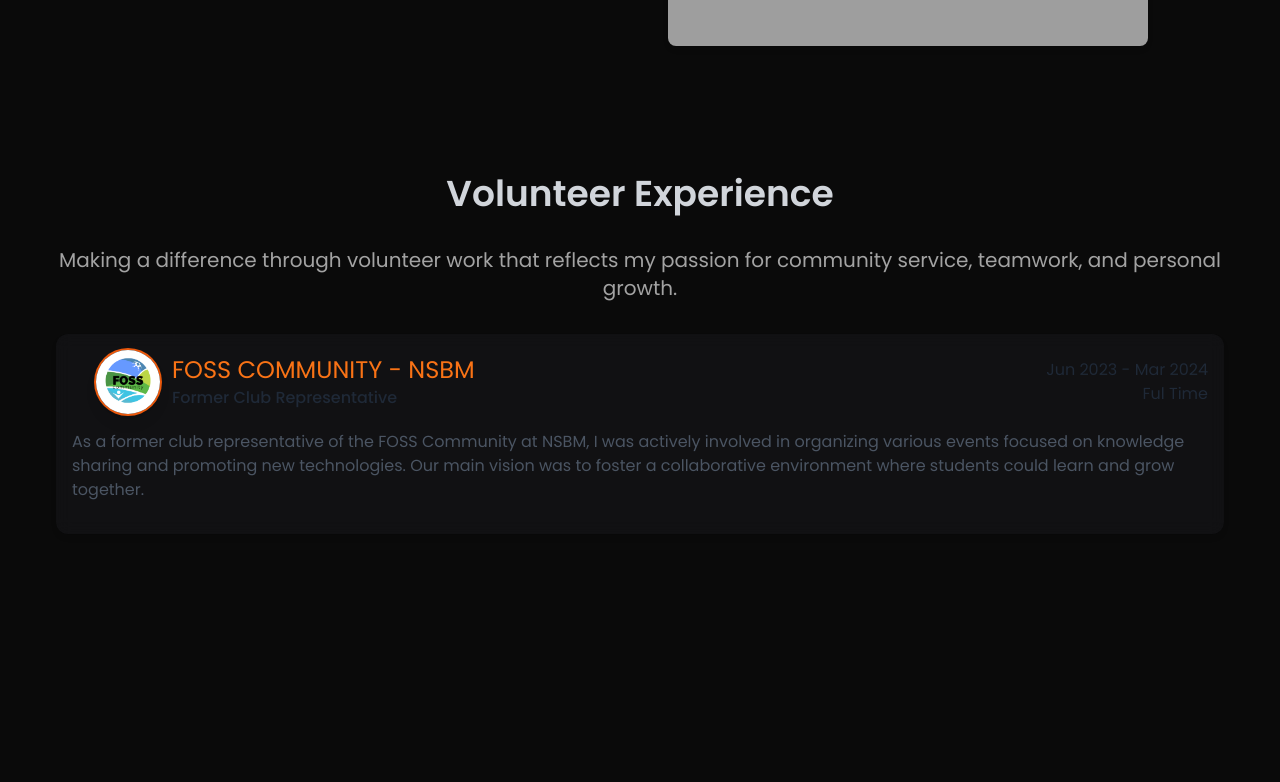
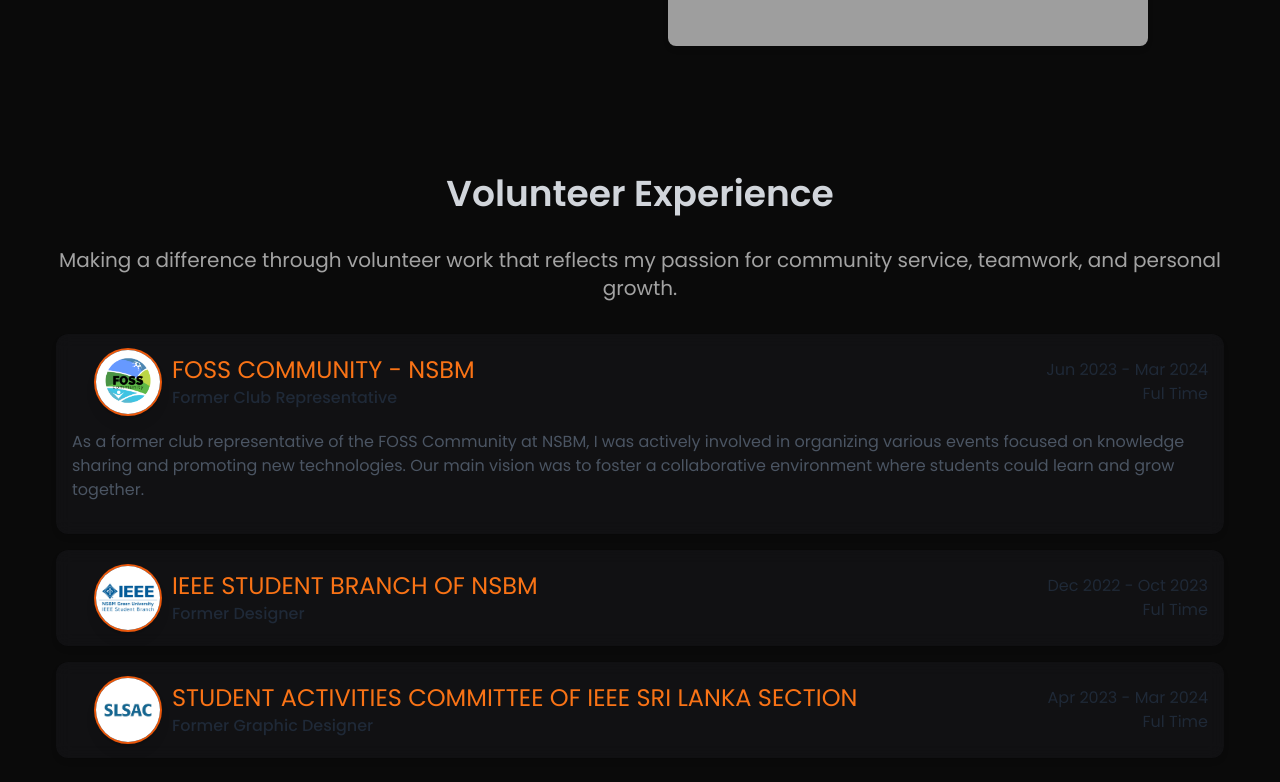
Before and after one commit to hettiarachchisp526/new-react-portfolio, a React (Vite) app in the folder protfoliyo-site/: page / in a window 1280 px wide. Shown: the part 5748-6530 px from the top of the page. Before the commit the page ends 6362 px from the top, so only its background shows below. Built offline with nearby package versions, Linux system fonts and the light colour scheme; grey boxes are pictures that could not be loaded.

Commit message:
update vol ex

```diff
--- /dev/null
+++ b/protfoliyo-site/src/Components/VolIeee.jsx
@@ -0,0 +1,36 @@
+import ieee from "../assets/Experience/ieee.png"
+
+const VolIeee = () => {
+  return (
+    <div>
+
+<div className='flex flex-col items-center justify-between w-full h-auto px-2 py-2 mx-auto mb-4 text-gray-800 transition-all duration-500 ease-in-out shadow-md dark:text-gray-200 dark:border-gray-600 rounded-xl hover:shadow-md hover:shadow-orange-400 backdrop-blur bg-slate-400 b bg-opacity-5'>
+        <div className='flex flex-wrap items-center justify-between w-full'>
+            <div className='flex items-center justify-center px-2 md:px-6'>
+                <img className='hidden w-16 m-2 mr-3 rounded-full shadow-lg ring-2 ring-orange-600 md:block' src={ieee} alt="" />
+                <div className='text-left '>
+                    <h4 className='text-lg uppercase duration-1000 ease-in-out md:text-2xl lg:text-2xl'><span className='text-orange-500'>IEEE Student Branch of NSBM</span></h4>
+                    <h4 className='text-sm font-medium md:text-base dark:text-gray-200'>Former Designer</h4>
+                </div>
+            </div>
+            <div className='inline-block gap-4 p-2 text-sm duration-500 ease-in-out md:text-right md:text-base'>
+                <p className='text-sm text-gray-800 md:text-base dark:text-gray-200'>Dec 2022 - Oct 2023 </p>
+                <p className='text-sm text-gray-800 md:text-base dark:text-gray-400'>Ful Time</p>
+            </div>
+        </div>
+        {/* <div className='p-2 text-left'>
+            <p className='pb-4 text-sm text-gray-600 lg:text-base dark:text-gray-400'>As a former club representative of the FOSS Community at NSBM, I was actively involved in organizing various events focused on knowledge sharing and promoting new technologies. Our main vision was to foster a collaborative environment where students could learn and grow together.</p>
+             <h4 className='text-base font-semibold text-orange-500'>Key Responsibilities</h4>
+            <ul className='ml-6 text-sm list-disc'>
+                <li>Develop and maintain the NodeJS server and backend of the Web Application software solutions.</li>
+                <li>Collaborate with the full-stack developer to contribute to the  frontend development.</li>
+                <li>Write reusable, flexible, and high-quality code to ensure the reliability and longevity of our products.</li>
+            </ul>
+        </div> */}
+    </div>
+
+    </div>
+  )
+}
+
+export default VolIeee
--- /dev/null
+++ b/protfoliyo-site/src/Components/VolSlsac.jsx
@@ -0,0 +1,36 @@
+import slsac from "../assets/Experience/slsac.png"
+
+const VolSlsac = () => {
+  return (
+    <div>
+
+<div className='flex flex-col items-center justify-between w-full h-auto px-2 py-2 mx-auto mb-4 text-gray-800 transition-all duration-500 ease-in-out shadow-md dark:text-gray-200 dark:border-gray-600 rounded-xl hover:shadow-md hover:shadow-orange-400 backdrop-blur bg-slate-400 b bg-opacity-5'>
+        <div className='flex flex-wrap items-center justify-between w-full'>
+            <div className='flex items-center justify-center px-2 md:px-6'>
+                <img className='hidden w-16 m-2 mr-3 rounded-full shadow-lg ring-2 ring-orange-600 md:block' src={slsac} alt="" />
+                <div className='text-left '>
+                    <h4 className='text-lg uppercase duration-1000 ease-in-out md:text-2xl lg:text-2xl'><span className='text-orange-500'>Student Activities Committee of IEEE Sri Lanka Section</span></h4>
+                    <h4 className='text-sm font-medium md:text-base dark:text-gray-200'>Former Graphic Designer</h4>
+                </div>
+            </div>
+            <div className='inline-block gap-4 p-2 text-sm duration-500 ease-in-out md:text-right md:text-base'>
+                <p className='text-sm text-gray-800 md:text-base dark:text-gray-200'>Apr 2023 - Mar 2024 </p>
+                <p className='text-sm text-gray-800 md:text-base dark:text-gray-400'>Ful Time</p>
+            </div>
+        </div>
+        {/* <div className='p-2 text-left'>
+            <p className='pb-4 text-sm text-gray-600 lg:text-base dark:text-gray-400'>As a former club representative of the FOSS Community at NSBM, I was actively involved in organizing various events focused on knowledge sharing and promoting new technologies. Our main vision was to foster a collaborative environment where students could learn and grow together.</p>
+             <h4 className='text-base font-semibold text-orange-500'>Key Responsibilities</h4>
+            <ul className='ml-6 text-sm list-disc'>
+                <li>Develop and maintain the NodeJS server and backend of the Web Application software solutions.</li>
+                <li>Collaborate with the full-stack developer to contribute to the  frontend development.</li>
+                <li>Write reusable, flexible, and high-quality code to ensure the reliability and longevity of our products.</li>
+            </ul>
+        </div> */}
+    </div>
+
+    </div>
+  )
+}
+
+export default VolSlsac
--- a/protfoliyo-site/src/Components/VolunteerEx.jsx
+++ b/protfoliyo-site/src/Components/VolunteerEx.jsx
@@ -1,4 +1,6 @@
 import VolFossEx from "./VolFossEx"
+import VolIeee from "./VolIeee"
+import VolSlsac from "./VolSlsac"
 
 
 const VolunteerEx = () => {
@@ -18,15 +20,13 @@
         <VolFossEx/>
 
 
-        {/* experiance section - Ceyentra tech------------------------------------------------------- */}
+        {/* experiance section - ieee------------------------------------------------------- */}
 
+       <VolIeee/>
 
+        {/* experiance section - slsac------------------------------------------------------- */}
 
-        {/* experiance section - Aim creation------------------------------------------------------- */}
-
-
-
-        {/* experiance section - synergenicx------------------------------------------------------- */}
+        <VolSlsac/>
 
 
 
```
Also changed, not shown: protfoliyo-site/src/assets/Experience/ieee.png (added), protfoliyo-site/src/assets/Experience/slsac.png (added).
